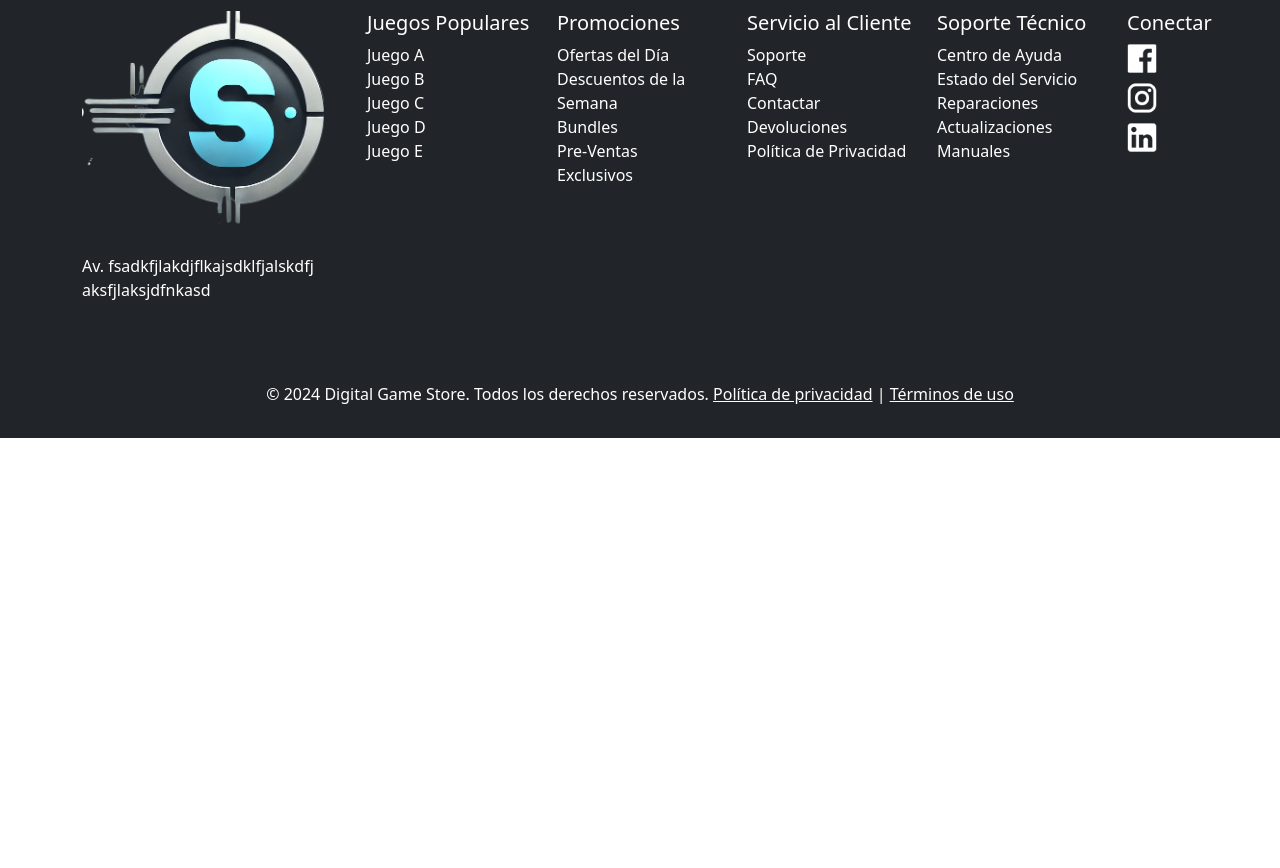
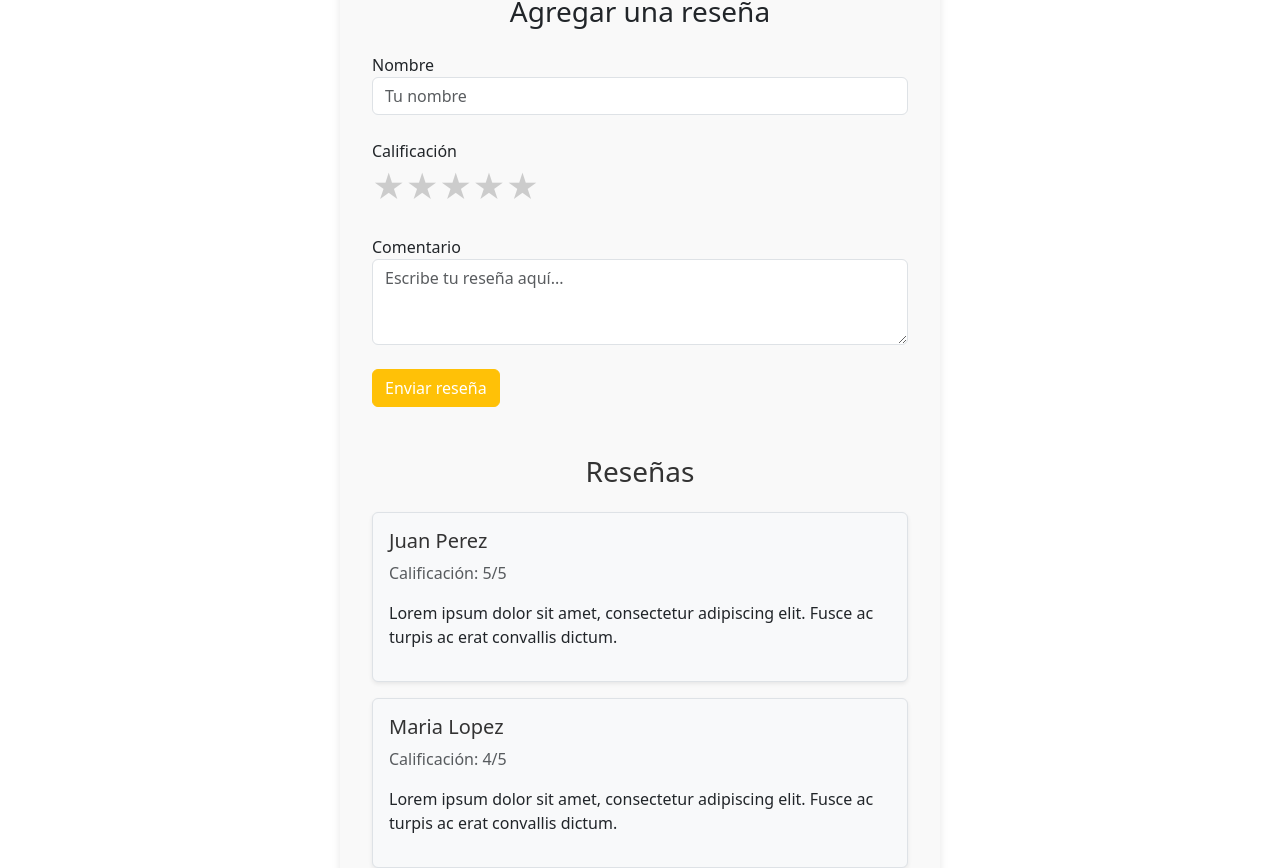
Before and after one commit to eddyarias/ProyectoAplicacionesWeb, an Angular app in the folder Front-end/: page / in a window 1280 px wide. Shown: the part 2065-2933 px from the top of the page. Before the commit the page ends 2503 px from the top, so only its background shows below. Built offline with nearby package versions, Linux system fonts and the light colour scheme.

Commit message:
componente review

```diff
--- a/Front-end/src/app/app.component.html
+++ b/Front-end/src/app/app.component.html
@@ -13,9 +13,13 @@
    <!--Solo para ver como se presenta el login y el registro-->
 
   <app-login></app-login>
+
   <app-register></app-register>
   <!--Solo para ver como se presenta el carro-->
   <app-cart></app-cart>
+
+  <app-review></app-review>
+
   <app-pie></app-pie>
   </body>
 </html>
--- a/Front-end/src/app/app.component.ts
+++ b/Front-end/src/app/app.component.ts
@@ -3,22 +3,28 @@ import { RouterOutlet } from '@angular/router';
 import { LoginComponent } from './components/login/login.component';
 import { RegisterComponent } from './components/register/register.component';
 import { CommonModule } from '@angular/common';
-
-import { CategoryNavigationComponent  } from './navegacion/navegacion.component';
-
-
-
 import { EncabezadoComponent } from "./components/encabezado/encabezado.component";
 import { PieComponent } from "./components/pie/pie.component";
 import { CartComponent } from "./components/cart/cart.component";
+import { ReviewComponent } from "./components/review/review.component";
 
 @Component({
   selector: 'app-root',
   standalone: true,
-  imports: [CommonModule, RouterOutlet, LoginComponent, RegisterComponent, EncabezadoComponent, PieComponent, CartComponent],
+  imports: [CommonModule,
+            RouterOutlet,
+            LoginComponent,
+            RegisterComponent,
+            EncabezadoComponent,
+            PieComponent,
+            CartComponent,
+            ReviewComponent],
   templateUrl: './app.component.html',
   styleUrl: './app.component.css'
 })
+
+
+
 export class AppComponent {
   title = 'Front-end';
 }
--- /dev/null
+++ b/Front-end/src/app/components/review/review.component.css
@@ -0,0 +1,66 @@
+.review-section {
+    max-width: 600px;
+    margin: 0 auto;
+    padding: 2rem;
+    background: #f9f9f9;
+    border-radius: 10px;
+    box-shadow: 0 4px 8px rgba(0, 0, 0, 0.1);
+  }
+
+  .review-card {
+    border-left: 5px solid #ffc107;
+    transition: transform 0.3s ease, box-shadow 0.3s ease;
+  }
+
+  .review-card:hover {
+    transform: translateY(-5px);
+    box-shadow: 0 8px 16px rgba(0, 0, 0, 0.2);
+  }
+
+  .review-card h5 {
+    margin-top: 0;
+    color: #333;
+  }
+
+  .form-group {
+    margin-bottom: 1.5rem;
+  }
+
+  .btn-primary {
+    background-color: #ffc107;
+    border-color: #ffc107;
+    transition: background-color 0.3s ease, box-shadow 0.3s ease;
+  }
+
+  .btn-primary:hover {
+    background-color: #e0a800;
+    border-color: #d39e00;
+    box-shadow: 0 4px 8px rgba(255, 193, 7, 0.5);
+  }
+
+  .rating {
+    display: flex;
+    flex-direction: row-reverse;
+    justify-content: flex-end;
+  }
+
+  .star {
+    font-size: 2rem;
+    color: #ccc;
+    cursor: pointer;
+    transition: color 0.3s ease;
+  }
+
+  .star:hover,
+  .star:hover ~ .star {
+    color: #ffc107;
+  }
+
+  .star.selected,
+  .star.selected ~ .star {
+    color: #ffc107;
+  }
+
+  .existing-reviews h3 {
+    color: #333;
+  }
--- /dev/null
+++ b/Front-end/src/app/components/review/review.component.html
@@ -0,0 +1,38 @@
+<div class="review-section">
+    <h3 class="text-center mb-4">Agregar una reseña</h3>
+    <form>
+      <div class="form-group">
+        <label for="name">Nombre</label>
+        <input type="text" id="name" class="form-control" placeholder="Tu nombre">
+      </div>
+      <div class="form-group">
+        <label for="rating">Calificación</label>
+        <div class="rating">
+          <span class="star" data-value="5">★</span>
+          <span class="star" data-value="4">★</span>
+          <span class="star" data-value="3">★</span>
+          <span class="star" data-value="2">★</span>
+          <span class="star" data-value="1">★</span>
+        </div>
+      </div>
+      <div class="form-group">
+        <label for="comment">Comentario</label>
+        <textarea id="comment" class="form-control" rows="3" placeholder="Escribe tu reseña aquí..."></textarea>
+      </div>
+      <button type="submit" class="btn btn-primary btn-block">Enviar reseña</button>
+    </form>
+
+    <div class="existing-reviews mt-5">
+      <h3 class="text-center mb-4">Reseñas</h3>
+      <div class="review-card p-3 mb-3 bg-light border rounded shadow-sm">
+        <h5>Juan Perez</h5>
+        <p class="text-muted">Calificación: 5/5</p>
+        <p>Lorem ipsum dolor sit amet, consectetur adipiscing elit. Fusce ac turpis ac erat convallis dictum.</p>
+      </div>
+      <div class="review-card p-3 mb-3 bg-light border rounded shadow-sm">
+        <h5>Maria Lopez</h5>
+        <p class="text-muted">Calificación: 4/5</p>
+        <p>Lorem ipsum dolor sit amet, consectetur adipiscing elit. Fusce ac turpis ac erat convallis dictum.</p>
+      </div>
+    </div>
+  </div>
```
Also changed, not shown: Front-end/src/app/components/review/review.component.ts (added, +12 -0 lines), Front-end/src/app/components/navegacion/navegacion.component.css (renamed from Front-end/src/app/navegacion/navegacion.component.css), Front-end/src/app/components/navegacion/navegacion.component.html (renamed from Front-end/src/app/navegacion/navegacion.component.html), Front-end/src/app/components/navegacion/navegacion.component.ts (renamed from Front-end/src/app/navegacion/navegacion.component.ts), 1 other file (tests, documents, lock files or other folders).
